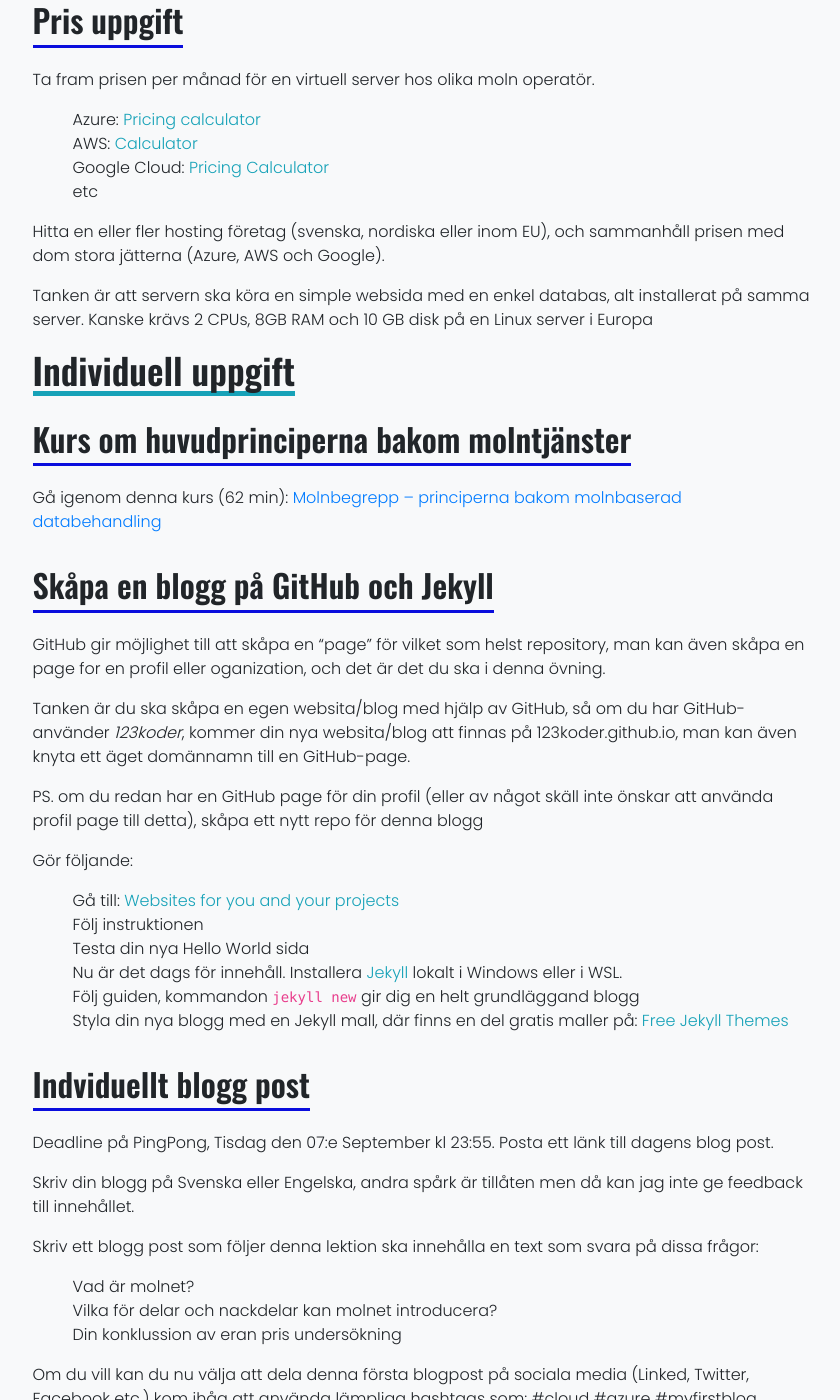
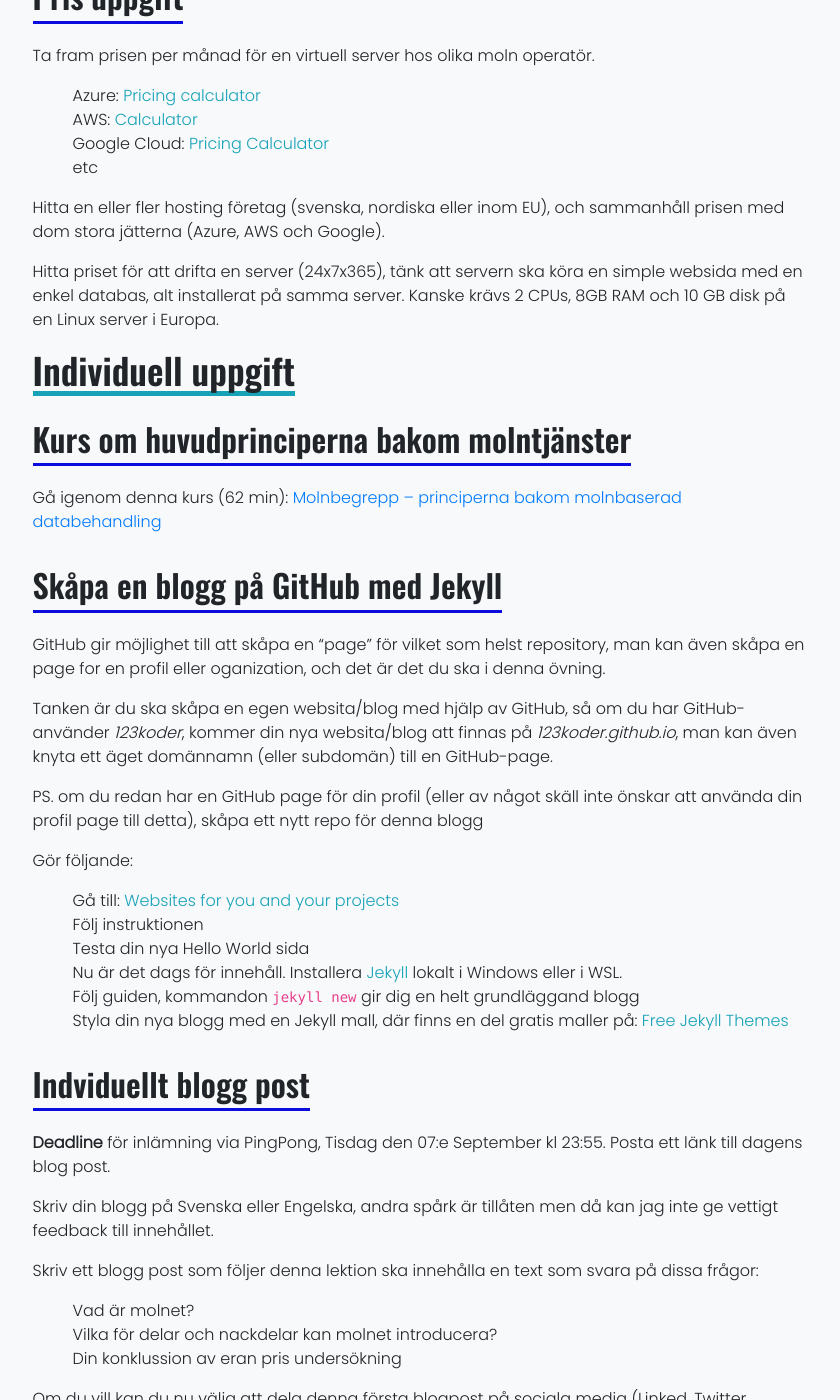
Before and after one commit to PGBSNH20/PGBSNH20-molnapplikationer, a Jekyll site: the page built from lectures/01-introduction.md, in a window 1280 px wide and 1400 px high, scrolled down 3126 px. Shown: the whole window, without its empty margins (219-1059 px from the left). Built offline with Jekyll 4.4.1, drawn with Linux system fonts in a browser that asks for light colours; nearby versions of some CDN libraries; some of the changed text lies outside the part shown.

Commit message:
Adjustments to text

```diff
--- a/lectures/01-introduction.md
+++ b/lectures/01-introduction.md
@@ -7,9 +7,9 @@ permalink: /cloud-lectures/introduction
 
 Lektion 1 av 12
 
-I denna lektion börjar vi med att repetition av dom delar av teori ni har haft tidigere som rör denna kurs, härunder specielt nätverksteori, dock byggar hela kursen på primärt webbutveckling backend, så vi kommer att röra dom flesta delar under kursen.
+I denna lektion börjar vi med en repetition av dom teori-delar ni har haft tidigere kurs som rör denna kurs, dock byggar hela kursen på primärt webbutveckling backend.
 
-Utover repetition av nätverksteori kommer vi att prata mere om molnet, vad är det och vad kan det.
+Utover repetition av speciellt nätverksteori, kommer vi att prata mere om molnet, vad är det och vad kan det.
 
 ## Lektionsplan
 
@@ -38,8 +38,7 @@ Ta fram prisen per månad för en virtuell server hos olika moln operatör.
 
 Hitta en eller fler hosting företag (svenska, nordiska eller inom EU), och sammanhåll prisen med dom stora jätterna (Azure, AWS och Google).
 
-Tanken är att servern ska köra en simple websida med en enkel databas, alt installerat på samma server. Kanske krävs 2 CPUs, 8GB RAM och 10 GB disk på en Linux server i Europa
-
+Hitta priset för att drifta en server (24x7x365), tänk att servern ska köra en simple websida med en enkel databas, alt installerat på samma server. Kanske krävs 2 CPUs, 8GB RAM och 10 GB disk på en Linux server i Europa.
 
 # Individuell uppgift
 
@@ -48,13 +47,13 @@ Tanken är att servern ska köra en simple websida med en enkel databas, alt ins
 Gå igenom denna kurs (62 min): [Molnbegrepp – principerna bakom molnbaserad databehandling](https://docs.microsoft.com/sv-se/learn/modules/principles-cloud-computing/)
 
 
-## Skåpa en blogg på GitHub och Jekyll
+## Skåpa en blogg på GitHub med Jekyll
 
 GitHub gir möjlighet till att skåpa en "page" för vilket som helst repository, man kan även skåpa en page for en profil eller oganization, och det är det du ska i denna övning.
 
-Tanken är du ska skåpa en egen websita/blog med hjälp av GitHub, så om du har GitHub-använder *123koder*, kommer din nya websita/blog att finnas på 123koder.github.io, man kan även knyta ett äget domännamn till en GitHub-page.
+Tanken är du ska skåpa en egen websita/blog med hjälp av GitHub, så om du har GitHub-använder *123koder*, kommer din nya websita/blog att finnas på *123koder.github.io*, man kan även knyta ett äget domännamn (eller subdomän) till en GitHub-page.
 
-PS. om du redan har en GitHub page för din profil (eller av något skäll inte önskar att använda profil page till detta), skåpa ett nytt repo för denna blogg
+PS. om du redan har en GitHub page för din profil (eller av något skäll inte önskar att använda din profil page till detta), skåpa ett nytt repo för denna blogg
 
 Gör följande:
 * Gå till: [Websites for you and your projects](https://pages.github.com/)
@@ -67,9 +66,9 @@ Gör följande:
 
 ## Indviduellt blogg post
 
-Deadline på PingPong, Tisdag den 07:e September kl 23:55. Posta ett länk till dagens blog post.
+**Deadline** för inlämning via PingPong, Tisdag den 07:e September kl 23:55. Posta ett länk till dagens blog post.
 
-Skriv din blogg på Svenska eller Engelska, andra spårk är tillåten men då kan jag inte ge feedback till innehållet.
+Skriv din blogg på Svenska eller Engelska, andra spårk är tillåten men då kan jag inte ge vettigt feedback till innehållet.
 
 Skriv ett blogg post som följer denna lektion ska innehålla en text som svara på dissa frågor:
 * Vad är molnet?
```
